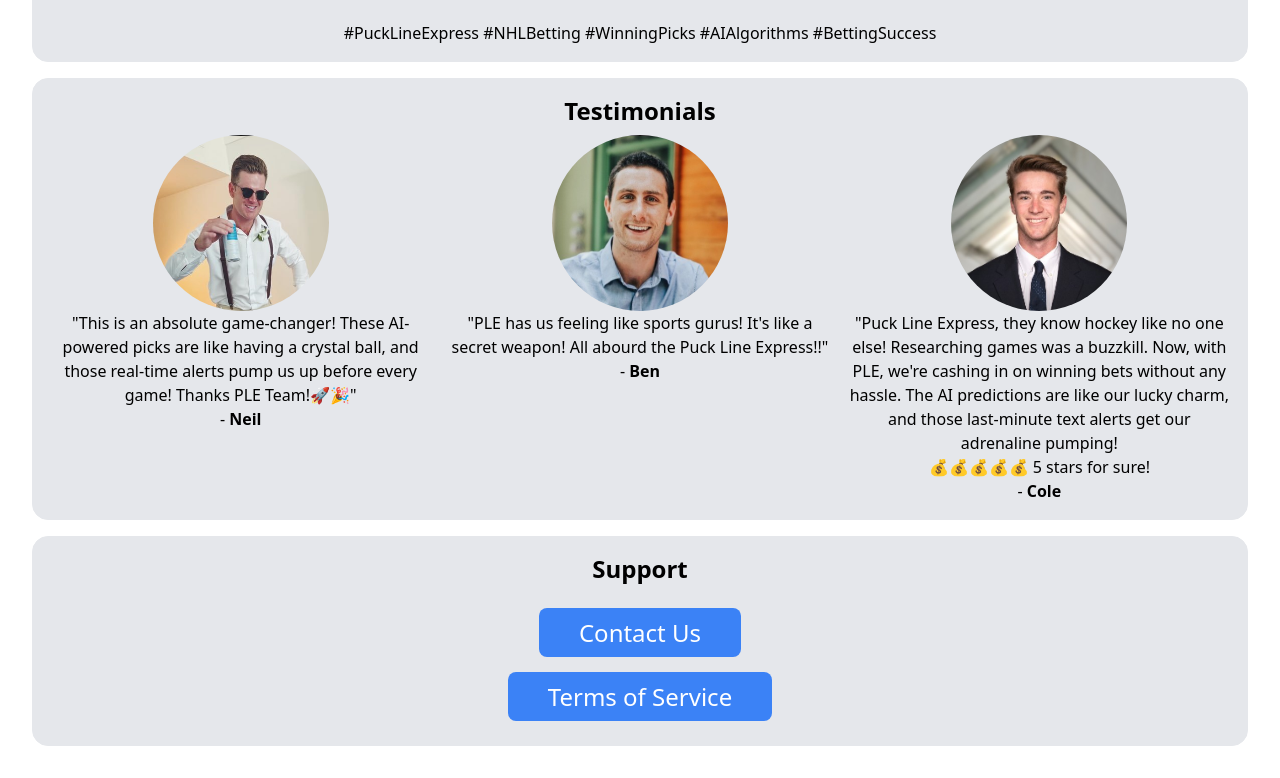
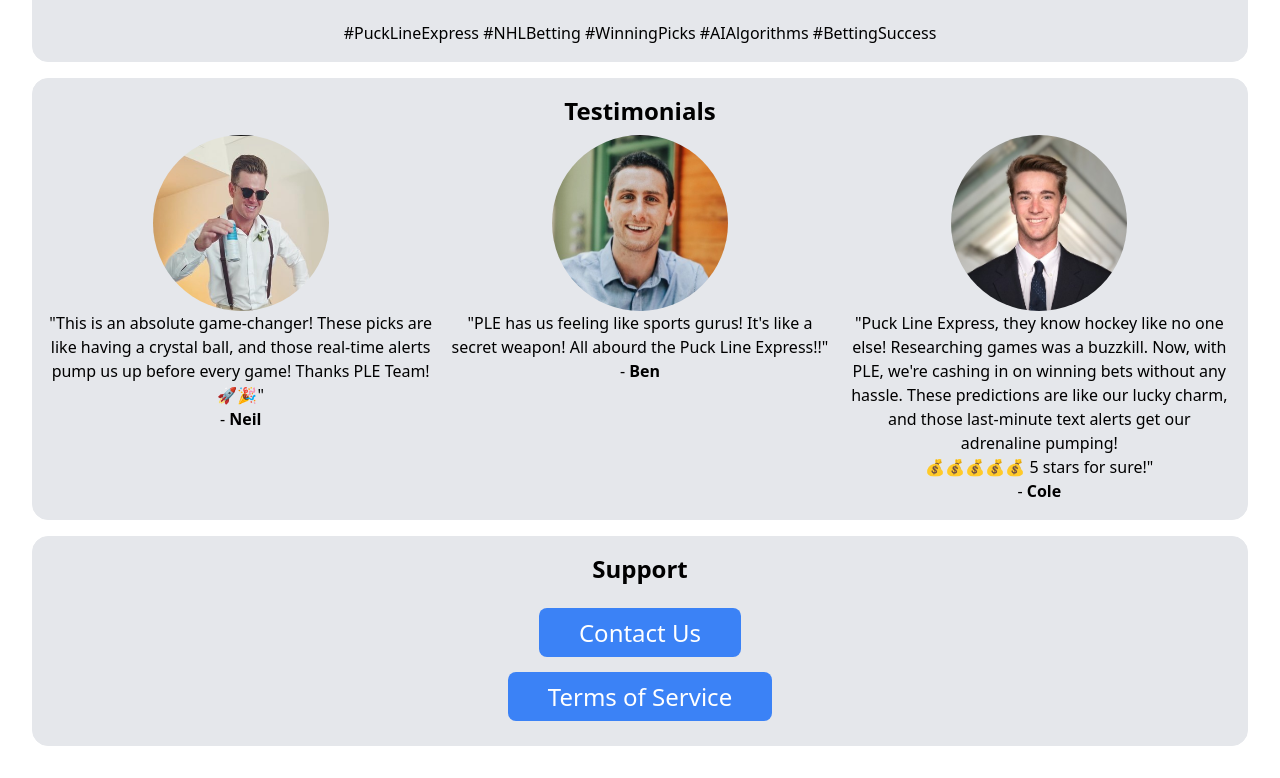
Before and after one commit to pucklineexpress/pucklineexpress.github.io, a website: page src/index.html in a window 1280 px wide. Shown: the part 2437-3215 px from the top of the page. Drawn offline with nearby package versions, Linux system fonts and the light colour scheme; files that its build step writes are made by us from their sources.

Commit message:
fixed testimonial quotes

```diff
--- a/src/index.html
+++ b/src/index.html
@@ -154,7 +154,7 @@
             <div>
               <img class="w-44 h-44 m-auto rounded-full " src="/images/testimonial-1.png">
               <p>
-                "This is an absolute game-changer! These AI-powered picks are like having a crystal ball, and those real-time alerts pump us up before every game! Thanks PLE Team!🚀🎉"<br>
+                "This is an absolute game-changer! These picks are like having a crystal ball, and those real-time alerts pump us up before every game! Thanks PLE Team!🚀🎉"<br>
                 - <b>Neil</b>
               </p>
             </div>
@@ -168,7 +168,8 @@
             <div>
               <img class="w-44 h-44 m-auto rounded-full " src="/images/testimonial-3.png">
               <p>
-                "Puck Line Express, they know hockey like no one else! Researching games was a buzzkill. Now, with PLE, we're cashing in on winning bets without any hassle. The AI predictions are like our lucky charm, and those last-minute text alerts get our adrenaline pumping!<br>💰💰💰💰💰 5 stars for sure!<br>
+                "Puck Line Express, they know hockey like no one else! Researching games was a buzzkill. Now, with PLE, we're cashing in on winning bets without any hassle. These predictions are like our lucky charm, and those last-minute text alerts get our adrenaline pumping!<br>
+                💰💰💰💰💰 5 stars for sure!"<br>
                 - <b>Cole</b>
               </p>
             </div>
```
